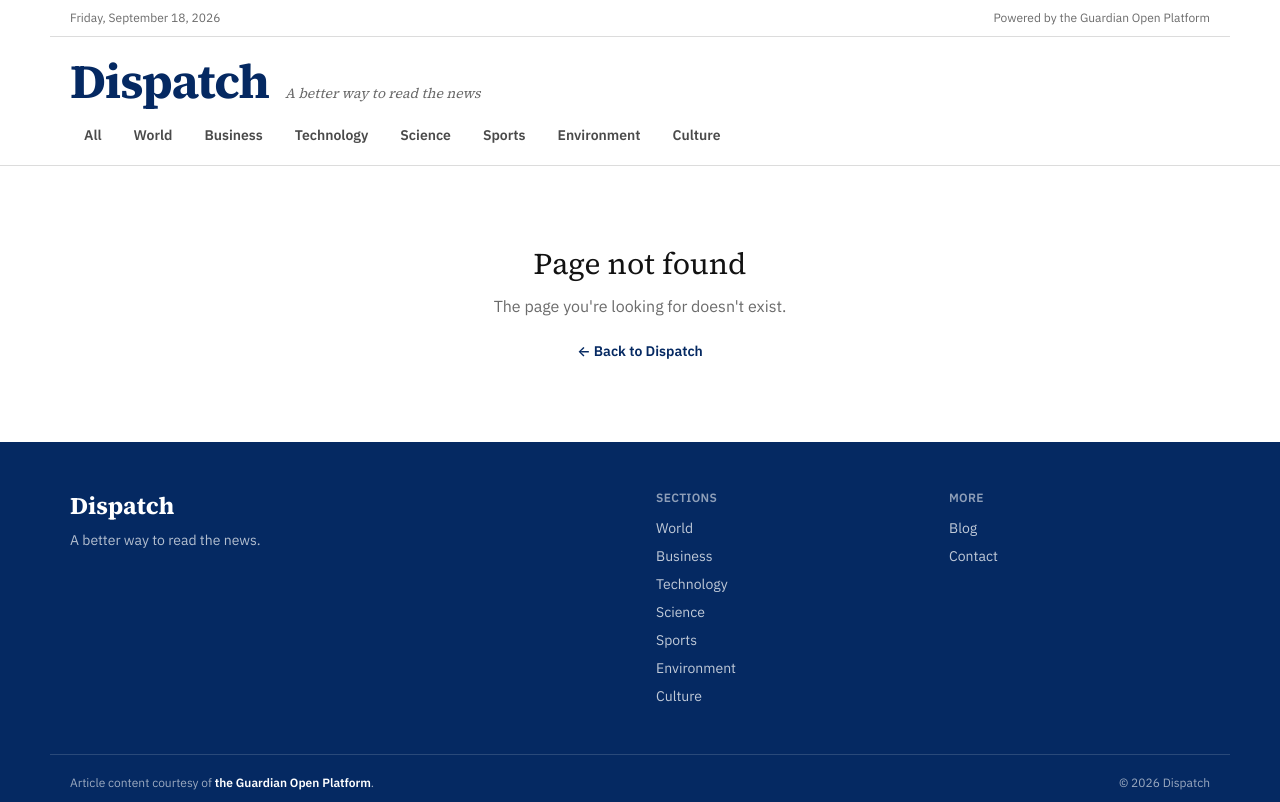
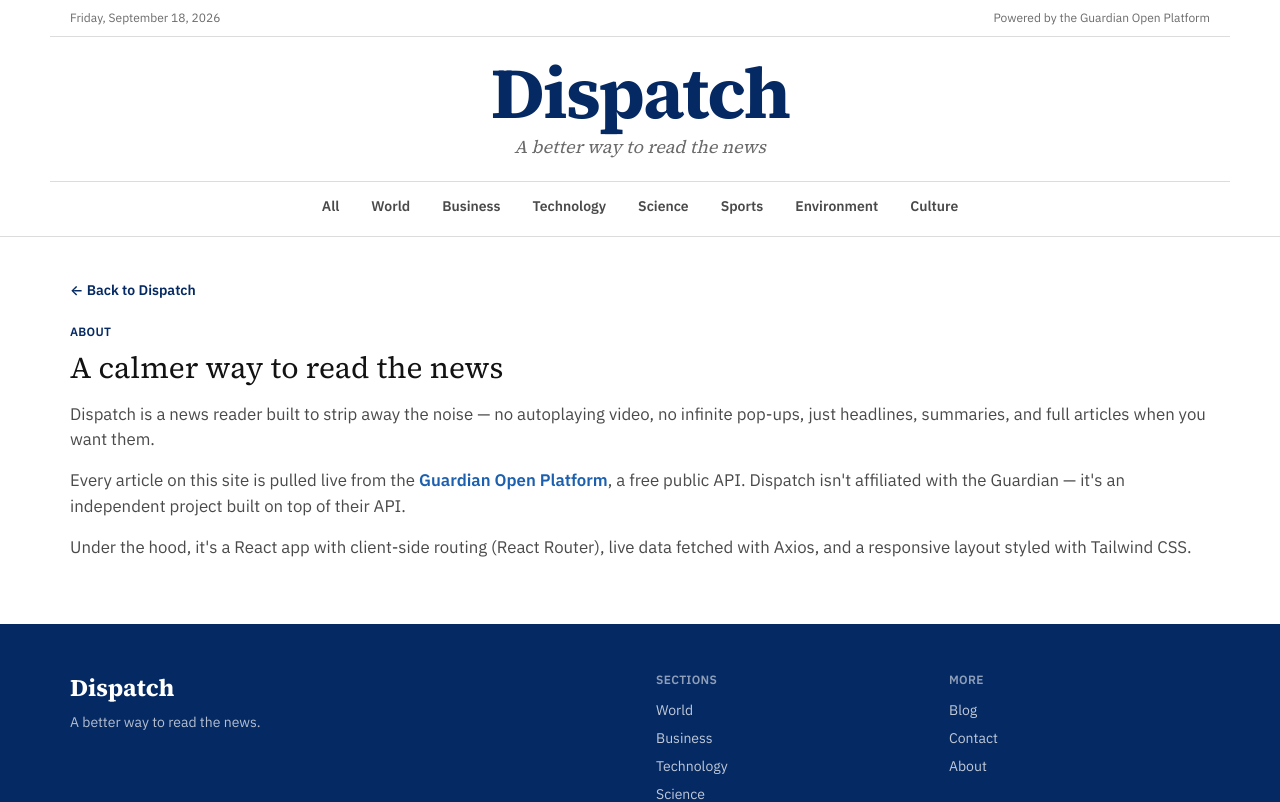
Before and after one commit to krishnaa021/teamconatus, a React (Vite) app in the folder News-app/: page /about in a window 1280 px wide. Shown: the top 802 px of the page. Built offline with nearby package versions, Linux system fonts and the light colour scheme; no server answers.

Commit message:
feat: added an About page, homepage top story. Centered header redesign

```diff
--- a/News-app/src/App.jsx
+++ b/News-app/src/App.jsx
@@ -7,6 +7,7 @@
 import Blog from './pages/Blog.jsx'
 import Contact from './pages/Contact.jsx'
 import NotFound from './pages/NotFound.jsx'
+import About from './components/About.jsx'
 
 export default function App() {
   return (
@@ -16,11 +17,11 @@
       <main className="flex-1">
         <Routes>
           <Route path="/" element={<Home />} />
-          {/* "*" captures Guardian ids, which contain slashes */}
           <Route path="/article/*" element={<ArticleDetail />} />
-          <Route path="/blog" element={<Blog />} />         {/* ← add this line */}
-          <Route path="/contact" element={<Contact />} />   {/* ← add this line */}
+          <Route path="/blog" element={<Blog />} />
+          <Route path="/contact" element={<Contact />} />
           <Route path="*" element={<NotFound />} />
+          <Route path="/about" element={<About />} />
         </Routes>
       </main>
       <Footer />
--- a/News-app/src/api/guardianApi.js
+++ b/News-app/src/api/guardianApi.js
@@ -1,5 +1,4 @@
 import axios from 'axios'
-
 
 const API_KEY = import.meta.env.VITE_GUARDIAN_API_KEY
 
@@ -33,10 +32,6 @@
   }
 }
 
-/**
- * Fetch one article's full content by its Guardian id
- * (the id looks like "world/2026/sep/12/some-headline-slug").
- */
 export async function fetchArticleById(id) {
   const { data } = await client.get(`/${id}`, {
     params: {
--- /dev/null
+++ b/News-app/src/components/About.jsx
@@ -0,0 +1,41 @@
+import { Link } from 'react-router-dom'
+import { wrap } from '../lib/layout.js'
+
+export default function About() {
+  return (
+    <div className={`${wrap} max-w-[720px] pb-16 pt-10`}>
+      <Link to="/" className="mb-6 inline-block text-sm font-semibold text-navy hover:underline">
+        &larr; Back to Dispatch
+      </Link>
+
+      <span className="mb-2.5 block text-xs font-semibold uppercase tracking-wide text-navy">
+        About
+      </span>
+      <h1 className="mb-4 text-3xl">A calmer way to read the news</h1>
+
+      <div className="flex flex-col gap-4 text-[1.05rem] text-ink-soft">
+        <p>
+          Dispatch is a news reader built to strip away the noise — no
+          autoplaying video, no infinite pop-ups, just headlines, summaries,
+          and full articles when you want them.
+        </p>
+        <p>
+          Every article on this site is pulled live from the{' '}
+
+          <a href="https://open-platform.theguardian.com/"
+          target="_blank"
+          rel="noreferrer"
+          className="font-semibold text-blue hover:underline">
+          Guardian Open Platform</a>
+          , a free public API. Dispatch isn't affiliated with the Guardian —
+          it's an independent project built on top of their API.
+        </p>
+        <p>
+          Under the hood, it's a React app with client-side routing (React
+          Router), live data fetched with Axios, and a responsive layout
+          styled with Tailwind CSS.
+        </p>
+      </div>
+    </div>
+  )
+}
--- /dev/null
+++ b/News-app/src/components/FeaturedArticle.jsx
@@ -0,0 +1,47 @@
+import { Link } from 'react-router-dom'
+
+function formatDate(isoString) {
+  if (!isoString) return ''
+  return new Date(isoString).toLocaleDateString('en-US', {
+    year: 'numeric',
+    month: 'short',
+    day: 'numeric',
+  })
+}
+
+export default function FeaturedArticle({ article }) {
+  const { id, webTitle, sectionName, fields = {} } = article
+  const image = fields.thumbnail
+  const summary = fields.trailText?.replace(/<[^>]+>/g, '')
+
+  return (
+    <article className="mb-10 border-b border-rule pb-10">
+      <Link
+        to={`/article/${id}`}
+        state={{ preview: article }}
+        className="group grid gap-6 lg:grid-cols-2 lg:items-start lg:gap-10"
+      >
+        <div className="order-2 lg:order-1">
+          <span className="mb-2 inline-block text-xs font-semibold uppercase tracking-wide text-[#c70000]">
+            {sectionName}
+          </span>
+          <h2 className="mb-3 font-display text-3xl leading-tight group-hover:text-blue group-hover:underline sm:text-4xl lg:text-[2.75rem]">
+            {webTitle}
+          </h2>
+          {summary && <p className="mb-3 text-base text-ink-soft sm:text-lg">{summary}</p>}
+          <span className="text-xs text-meta">{formatDate(fields.firstPublicationDate)}</span>
+        </div>
+
+        <div className="order-1 aspect-[16/10] overflow-hidden bg-paper-tint lg:order-2">
+          {image ? (
+            <img src={image} alt="" className="h-full w-full object-cover" />
+          ) : (
+            <div className="flex h-full w-full items-center justify-center font-display text-lg italic text-rule">
+              Dispatch
+            </div>
+          )}
+        </div>
+      </Link>
+    </article>
+  )
+}
--- a/News-app/src/components/Footer.jsx
+++ b/News-app/src/components/Footer.jsx
@@ -47,6 +47,11 @@
                 Contact
               </Link>
             </li>
+            <li>
+              <Link to="/about" className={linkClass}>
+                About
+              </Link>
+            </li>
           </ul>
         </div>
       </div>
--- a/News-app/src/components/Header.jsx
+++ b/News-app/src/components/Header.jsx
@@ -23,18 +23,20 @@
         <span className="hidden sm:inline">Powered by the Guardian Open Platform</span>
       </div>
 
-      <div className={`${wrap} flex flex-wrap items-baseline gap-4 pb-3.5 pt-5`}>
+      <div className={`${wrap} flex flex-col items-center gap-1 py-10 text-center sm:py-5`}>
         <Link
           to="/"
-          className="font-display text-4xl font-bold tracking-tight text-navy lg:text-5xl"
+          className="font-display text-5xl font-bold tracking-tight text-navy sm:text-7xl lg:text-7xl"
         >
           Dispatch
         </Link>
-        <p className="font-display text-sm italic text-meta">A better way to read the news</p>
+        <p className="font-display text-base italic text-meta sm:text-lg">
+          A better way to read the news
+        </p>
       </div>
 
       <nav
-        className={`${wrap} scrollbar-hide flex gap-1 overflow-x-auto pb-3`}
+        className={`${wrap} scrollbar-hide flex gap-1 overflow-x-auto border-t border-rule pb-3 pt-2 sm:justify-center`}
         aria-label="Sections"
       >
         {SECTIONS.map((section) => {
--- a/News-app/src/components/NewsList.jsx
+++ b/News-app/src/components/NewsList.jsx
@@ -1,4 +1,5 @@
 import NewsItem from './NewsItem.jsx'
+import FeaturedArticle from './FeaturedArticle.jsx'
 import Loader from './Loader.jsx'
 import ErrorMessage from './ErrorMessage.jsx'
 
@@ -10,6 +11,7 @@
   hasMore,
   onLoadMore,
   loadingMore,
+  featured = false,
 }) {
   if (error) {
     return <ErrorMessage message={error} onRetry={onRetry} />
@@ -27,10 +29,16 @@
     )
   }
 
+  const [topStory, ...restArticles] = articles
+  const showFeatured = featured && Boolean(topStory)
+  const gridArticles = showFeatured ? restArticles : articles
+
   return (
     <>
+      {showFeatured && <FeaturedArticle article={topStory} />}
+
       <div className="grid grid-cols-1 gap-x-6 gap-y-7 sm:grid-cols-2 lg:grid-cols-3">
-        {articles.map((article) => (
+        {gridArticles.map((article) => (
           <NewsItem key={article.id} article={article} />
         ))}
       </div>
--- a/News-app/src/pages/Home.jsx
+++ b/News-app/src/pages/Home.jsx
@@ -48,6 +48,7 @@
         hasMore={hasMore}
         onLoadMore={loadMore}
         loadingMore={loadingMore}
+        featured
       />
     </div>
   )
```
